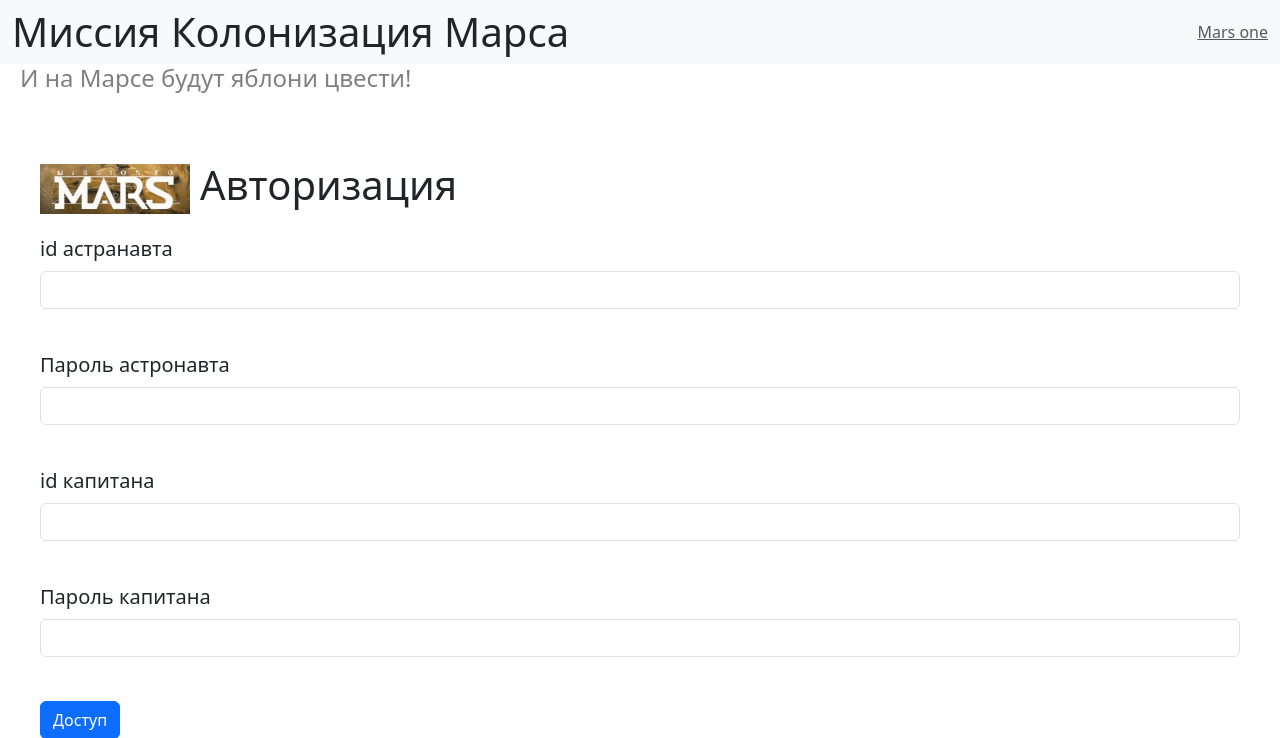
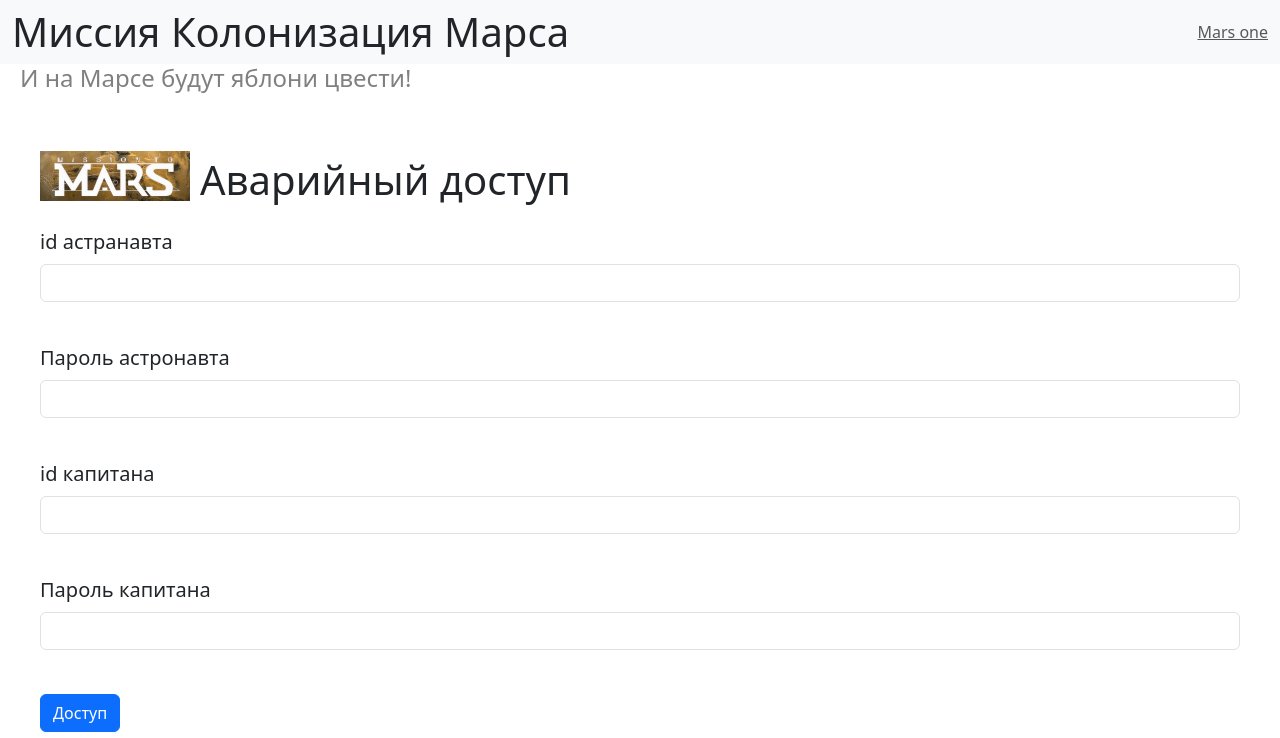
Before and after one commit to Dmitry123654789/MarsFlask, a Flask app: page /login in a window 1280 px wide. Shown: the top 738 px of the page. Run offline with Flask 3, Linux system fonts and the light colour scheme.

Commit message:
Двойная защита

```diff
--- a/static/css/style.css
+++ b/static/css/style.css
@@ -70,14 +70,6 @@ h4 {
     margin-top: 10px;
 }
 
-.photo-center {
-    align-items: center;
-    display: flex
-}
-
-.photo-center * {
-    margin-right: 10px;
-}
 
 .object-left {
     align-items: flex-start;
@@ -97,3 +89,13 @@ h4 {
     text-align: center;
     background-color: #afafaf;
 }
+
+.title-login-form::before {
+    content: url('/static/img/MARS-2-7.png');
+    margin-right: 10px;
+}
+
+.title-login-form {
+    align-items: center;
+    display: flex;
+}
--- a/templates/login_form.html
+++ b/templates/login_form.html
@@ -3,8 +3,7 @@
 {% block content %}
 <div class="login-form-padding">
     <div class="photo-center">
-        <img src="../static/img/mars_icon_login_form.jpg">
-        <h1 style="display: inline-block; align-items: center; " xmlns="http://www.w3.org/1999/html">Авторизация</h1>
+        <h1 class="title-login-form">Аварийный доступ</h1>
     </div>
     <form action="" method="post" novalidate>
         {{ form.hidden_tag() }}
```
Also changed, not shown: static/img/MARS-2-7.png (added), static/img/mars_icon_login_form.jpg (deleted). Lines whose indentation alone changed are shown as unchanged.
